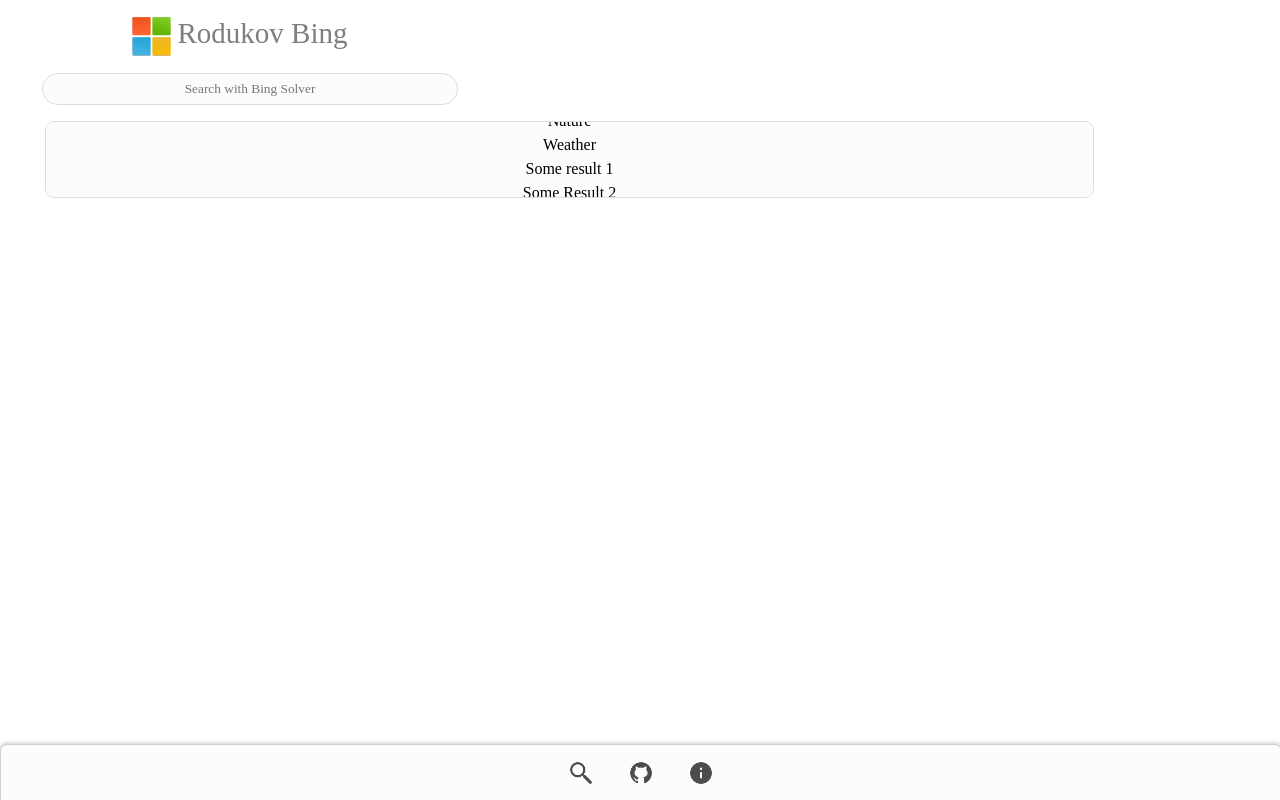
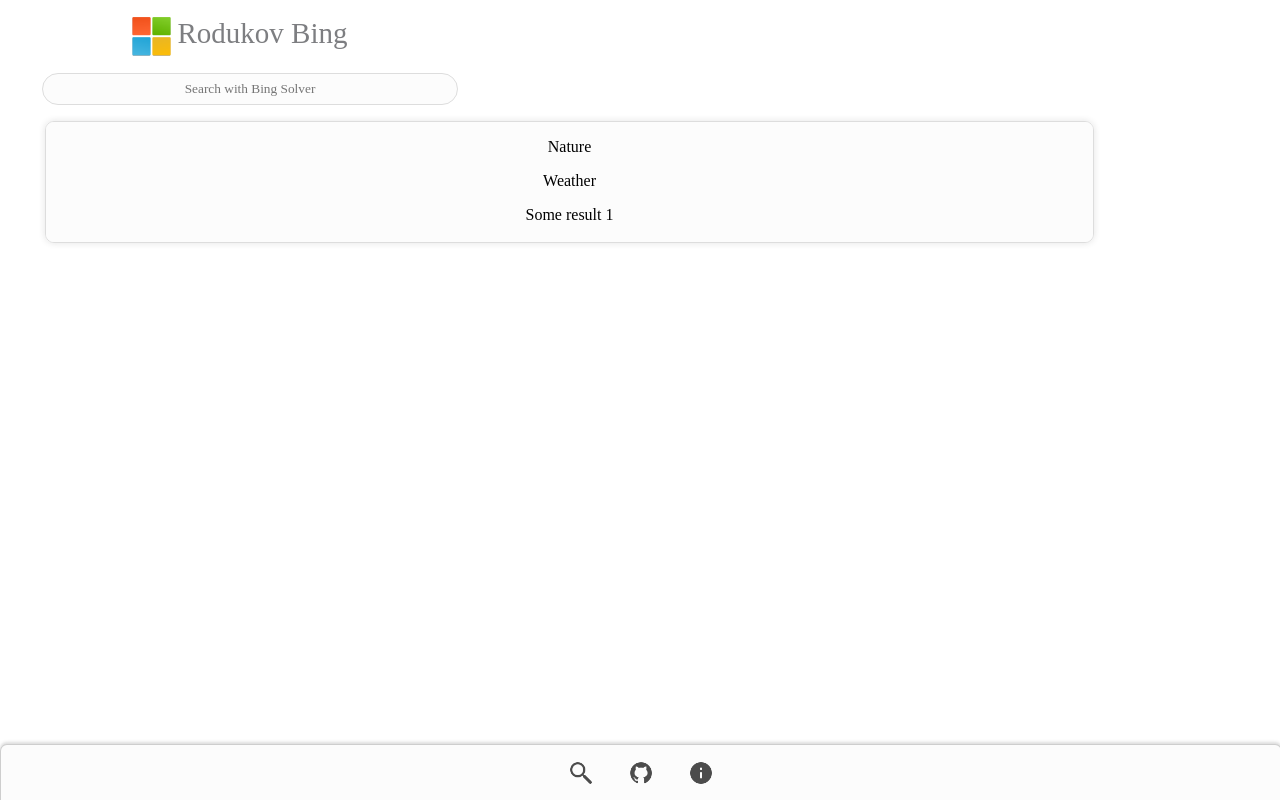
Before and after one commit to rodukov/BingSolver, a browser extension: page index.html in a window 1280 px wide. Drawn offline with Linux system fonts and the light colour scheme; a web font is replaced by a local one.

Commit message:
commit #5
Co-Authored-By: Gleb Rodukov <electroneuphoria@gmail.com>

```diff
--- a/bingsolver.css
+++ b/bingsolver.css
@@ -59,7 +59,6 @@
 .search_bs_item {
     text-align: center;
     font-family: 'alexey';
-    margin-top: -10px;
     cursor: pointer;
 }
 .search_bs_item:hover {
@@ -68,14 +67,15 @@
 }
 .bs_items_results {
     position: absolute;
-
-    border: 1px solid rgb(221, 221, 221);
+    box-shadow: 0 0px 7px rgba(25, 25, 25, 0.123) !important;
+     border: 1px solid rgb(221, 221, 221);
     background-color: rgb(252, 252, 252);
     border-radius: 9px;
     margin-left: 45px; margin-right: 45px;
     width: 81.8%;
     overflow-y: scroll;
-    height: 75px;
+    height: 120px;
+    z-index: 3;
 }
 
 input[type="text"]:focus {
```
